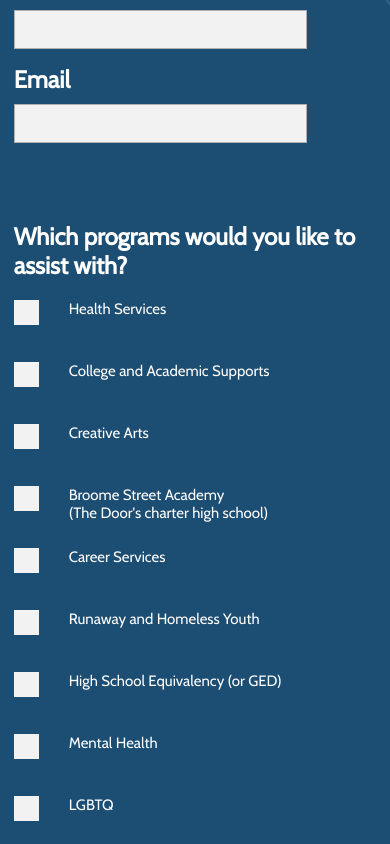
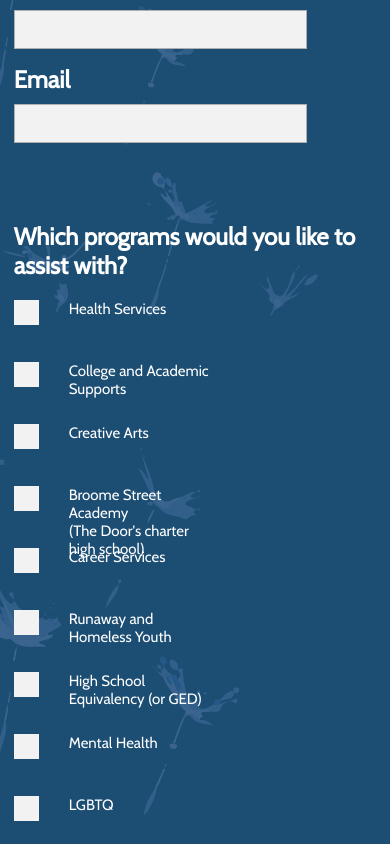
Before and after one commit to Ricomitch/The-Door, a React (Create React App) app in the folder client/: page /sign-up in a window 390 px wide. Shown: the part 971-1815 px from the top of the page. Built offline with nearby package versions, Linux system fonts and the light colour scheme; a web font is replaced by a local one.

Commit message:
responsive styling for form quite good

```diff
--- a/client/src/components/Form/Confirmation.css
+++ b/client/src/components/Form/Confirmation.css
@@ -51,3 +51,17 @@
 .conf-page-buttons {
   padding-left: 20px;
 }
+
+@media screen and (max-width: 426px) {
+.confirmation-body {
+  width: 100vw;
+}
+  .confirmation-content {
+    width: 100vw;
+  }
+
+  .confirmation-title {
+    width: auto;
+  }
+
+ }
--- a/client/src/components/Form/HeroForm.css
+++ b/client/src/components/Form/HeroForm.css
@@ -22,8 +22,5 @@
     margin-bottom: 100%;
     padding-left: 6%;
     top: 60%;
-
-
-
   }
 }
--- a/client/src/components/Form/Modal.css
+++ b/client/src/components/Form/Modal.css
@@ -56,3 +56,13 @@
   font-family: 'Montserrat','Arial';
   margin: .75em auto;
 }
+
+
+@media screen and (max-width: 426px) {
+  .modal {
+    width: 100vw;
+    height: 85vw;
+    left: unset;
+  }
+
+   }
--- a/client/src/components/Form/VolunteerForm.css
+++ b/client/src/components/Form/VolunteerForm.css
@@ -109,21 +109,15 @@
 @media screen and (max-width: 426px) {
   div.form-body {
     width: 100%;
-    background-color: #1c4d73;
-    color: white;
     height: auto;
   }
   div.shim-1 {
     display: none;
   }
-  /* .shim-2 {
-    background-color: #1c4d73;
-    height: 50vw;
-  } */
   div.flower-4 {
-    display: flex;
-    flex-flow: column nowrap;
-    justify-content: space-around;
+    background-image: url('../../assets/Form/flower-6.svg') !important;
+    background-position-x: 75%;
+    background-size: cover !important;
   }
 
   h1.volunteer-title {
@@ -152,18 +146,9 @@
     width: 95%;
   }
 
-  div.primary-data-field label {
-    font-family: Cabin, Georgia;
-    font-size: 24px;
-    font-weight: bold;
-    margin-bottom: 10px;
-  }
-
   input.text {
     width: 85%;
     height: 10vw;
-    border: solid 1px rgba(0, 0, 0, 0.28);
-    background-color: #f2f2f2;
   }
 
   div.checkbox-group {
@@ -177,16 +162,14 @@
     justify-content: space-between;
   }
 
-  div.checkbox-group h2 {
-    font-family: Cabin, Georgia;
-    font-size: 24px;
-    font-weight: bold;
-  }
-
   div.checkbox-input-group {
     display: flex;
     flex-flow: row wrap;
     height: 100%;
+  }
+
+  div.checkbox-input-area {
+    flex: 0 1 50vw;
   }
 
   #role-selection {
```
Also changed, not shown: client/src/assets/Form/flower-6.svg (added).
